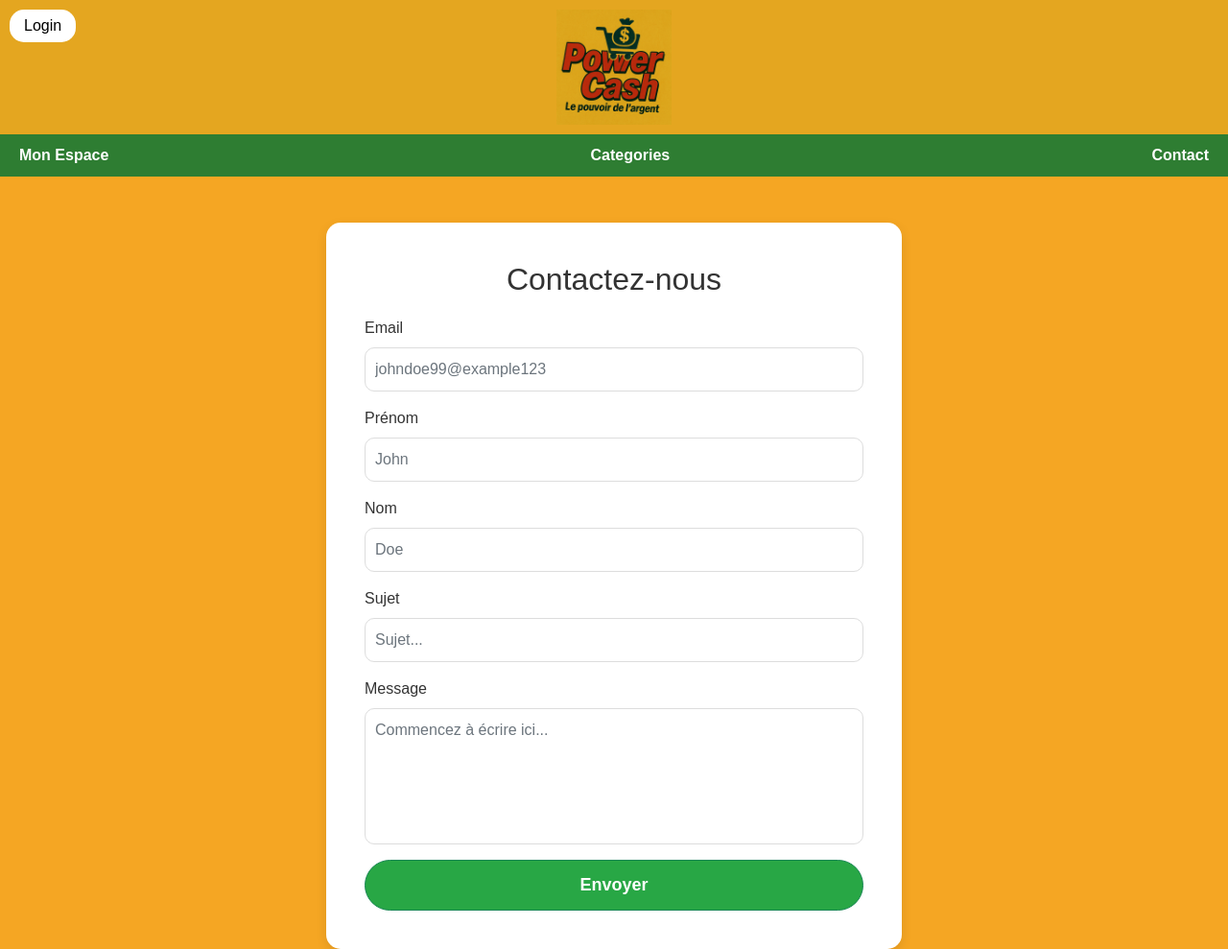
After one commit to JasonSaluden/EvalSymfony, a Symfony app: template templates/contact/formulaire.html.twig in a window 1280 px wide. The commit adds this page. Shown: the whole page at 96% size. Run offline with Twig, Linux system fonts and the light colour scheme; the template is opened without the code that fills it, so the values that code supplies are empty; some libraries are stand-ins or nearby versions.

Commit message:
// Backup before contactController

```diff
--- /dev/null
+++ b/public/css/contact.css
@@ -0,0 +1,75 @@
+/* Style pour la page de contact */
+body {
+    background-color: #f5a623;
+}
+
+/* Conteneur du formulaire */
+.container {
+    max-width: 600px;
+    background-color: #fff;
+    padding: 40px;
+    border-radius: 15px;
+    box-shadow: 0px 4px 12px rgba(0, 0, 0, 0.1);
+}
+
+/* Titre du formulaire */
+h2 {
+    text-align: center;
+    color: #333;
+    margin-bottom: 20px;
+}
+
+/* Étiquettes des champs */
+.form-label {
+    color: #333;
+    font-size: 16px;
+}
+
+/* Champs du formulaire */
+.form-control {
+    border-radius: 10px;
+    box-shadow: none;
+    border: 1px solid #ddd;
+}
+
+.form-control:focus {
+    border-color: #f5a623;
+    box-shadow: 0 0 5px rgba(245, 166, 35, 0.5);
+}
+
+/* Bouton d'envoi */
+button[type="submit"] {
+    background-color: #28a745;
+    color: white;
+    border-radius: 30px;
+    padding: 12px 0;
+    font-size: 18px;
+    font-weight: bold;
+    transition: background-color 0.3s;
+}
+
+button[type="submit"]:hover {
+    background-color: #218838;
+}
+
+/* Espacement entre les champs */
+.mb-3 {
+    margin-bottom: 20px;
+}
+
+/* Zone de texte (message) */
+textarea.form-control {
+    resize: none;
+    font-size: 14px;
+}
+
+/* Champs de texte et de message */
+input.form-control, textarea.form-control {
+    font-size: 16px;
+    padding: 10px;
+}
+
+/* Centrage du bouton */
+.w-100 {
+    width: 100%;
+}
--- a/src/Controller/PanierController.php
+++ b/src/Controller/PanierController.php
@@ -73,7 +73,7 @@ class PanierController extends AbstractController
         ]);
     }
 
-    #[Route('/panier/diminuer/{id}', name: 'app_panier_ajouter')]
+    #[Route('/panier/diminuer/{id}', name: 'app_panier_diminuer')]
     public function diminuerQuantite(int $id, Request $request)
     {
         $produit = $this->entityManager->getRepository(Produit::class)->find($id);
@@ -124,4 +124,5 @@ class PanierController extends AbstractController
 
         return $this->redirectToRoute('app_panier');
     }
+
 }
--- a/templates/base.html.twig
+++ b/templates/base.html.twig
@@ -51,10 +51,12 @@
                 {% endif %}
             </div>
 
-            <!-- Barre de recherche -->
-            <div class="search-container">
-                <input type="text" placeholder="Rechercher un produit..." class="search-bar">
-            </div>
+             <!-- Barre de recherche, visible seulement sur /home ou /dashboard -->
+            {% if app.request.getRequestUri() == path('home') or app.request.getRequestUri() == path('app_dashboard') %}
+                <div class="search-container">
+                    <input type="text" placeholder="Rechercher un produit..." class="search-bar">
+                </div>
+            {% endif %}
         {% endif %}
 
         <script src="https://cdn.jsdelivr.net/npm/bootstrap@5.1.3/dist/js/bootstrap.bundle.min.js" ></script>
--- /dev/null
+++ b/templates/contact/formulaire.html.twig
@@ -0,0 +1,44 @@
+{% extends 'base.html.twig' %}
+
+{% block title %}Contact{% endblock %}
+
+{% block stylesheets %}
+    <link rel="stylesheet" href="{{ asset('css/contact.css') }}">
+{% endblock %}
+
+{% block body %}
+
+    <div class="container mt-5" style="max-width: 600px; background-color: #fff; padding: 40px; border-radius: 15px; box-shadow: 0px 4px 12px rgba(0, 0, 0, 0.1);">
+        <h2 class="text-center" style="color: #333;">Contactez-nous</h2>
+
+        <form action="{{ path('contact_form_submit') }}" method="POST">
+            <div class="mb-3">
+                <label for="email" class="form-label">Email</label>
+                <input type="email" class="form-control" id="email" name="email" placeholder="johndoe99@example123" required>
+            </div>
+
+            <div class="mb-3">
+                <label for="first_name" class="form-label">Prénom</label>
+                <input type="text" class="form-control" id="first_name" name="first_name" placeholder="John" required>
+            </div>
+
+            <div class="mb-3">
+                <label for="last_name" class="form-label">Nom</label>
+                <input type="text" class="form-control" id="last_name" name="last_name" placeholder="Doe" required>
+            </div>
+
+            <div class="mb-3">
+                <label for="subject" class="form-label">Sujet</label>
+                <input type="text" class="form-control" id="subject" name="subject" placeholder="Sujet..." required>
+            </div>
+
+            <div class="mb-3">
+                <label for="message" class="form-label">Message</label>
+                <textarea class="form-control" id="message" name="message" rows="5" placeholder="Commencez à écrire ici..." required></textarea>
+            </div>
+
+            <button type="submit" class="btn btn-success w-100" style="border-radius: 30px; padding: 12px 0;">Envoyer</button>
+        </form>
+    </div>
+
+{% endblock %}
```
Also changed, not shown: public/css/panier.css (+156 -0 lines), templates/panier/afficher.html.twig (+20 -11 lines).
